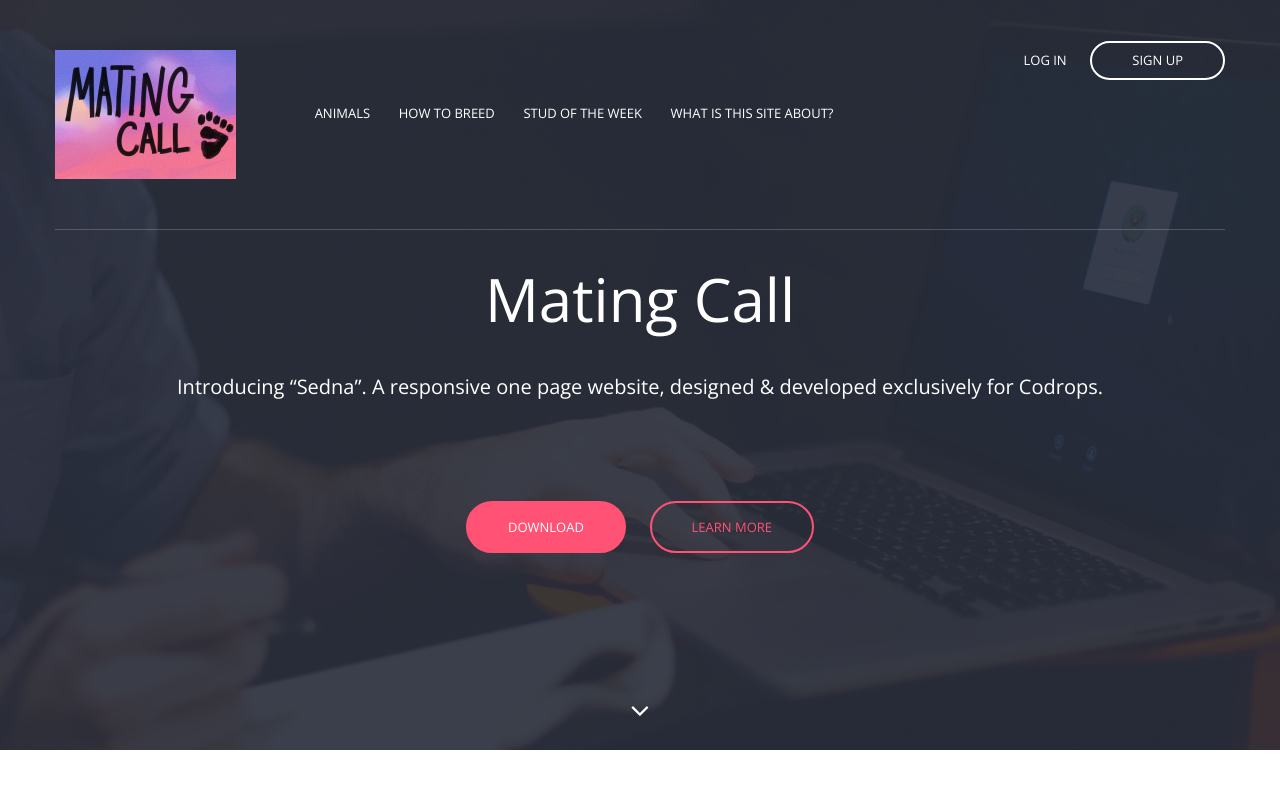
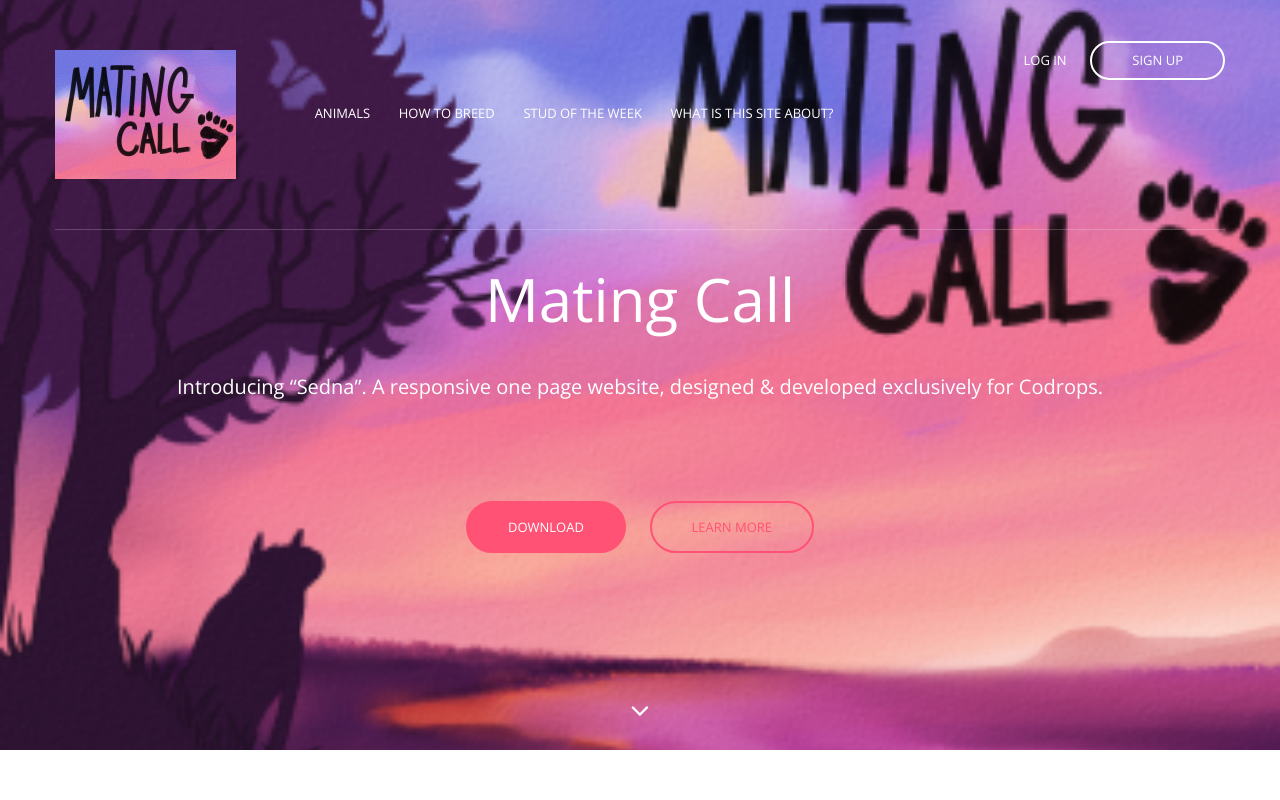
Before and after one commit to cfunkles/internet-farm, a plain HTML site: page app/static/index.html in a window 1280 px wide. Shown: the top 800 px of the page. Drawn offline with nearby package versions, Linux system fonts and the light colour scheme.

Commit message:
changed background

```diff
--- a/app/static/css/styles.css
+++ b/app/static/css/styles.css
@@ -348,7 +348,7 @@ Hero
 ========================================================================== */
 .hero {
   min-height: 750px;
-  background: url("../img/hero.jpg") center center;
+  background: url("../img/matingcalllogo.png") center center;
   background-size: cover;
   position: relative; }
   .hero .down-arrow a {
```
